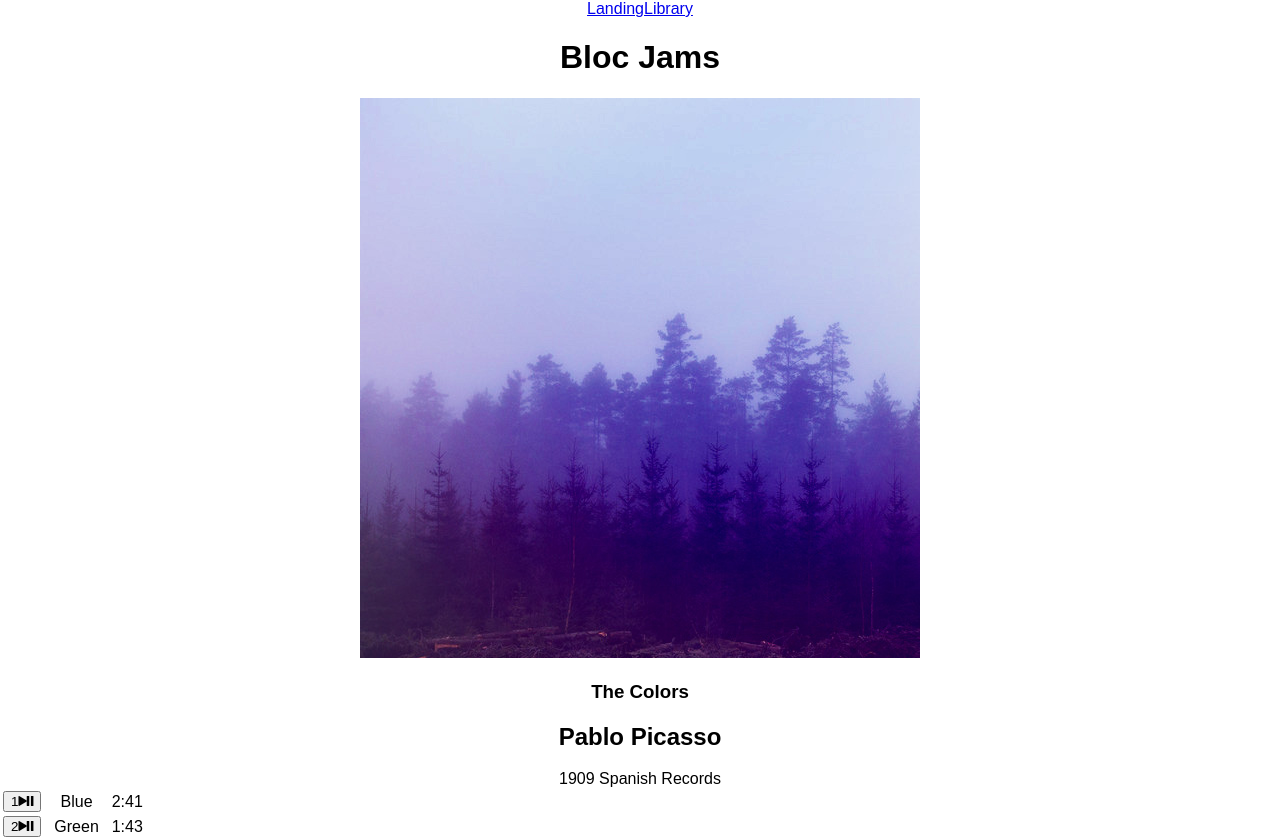
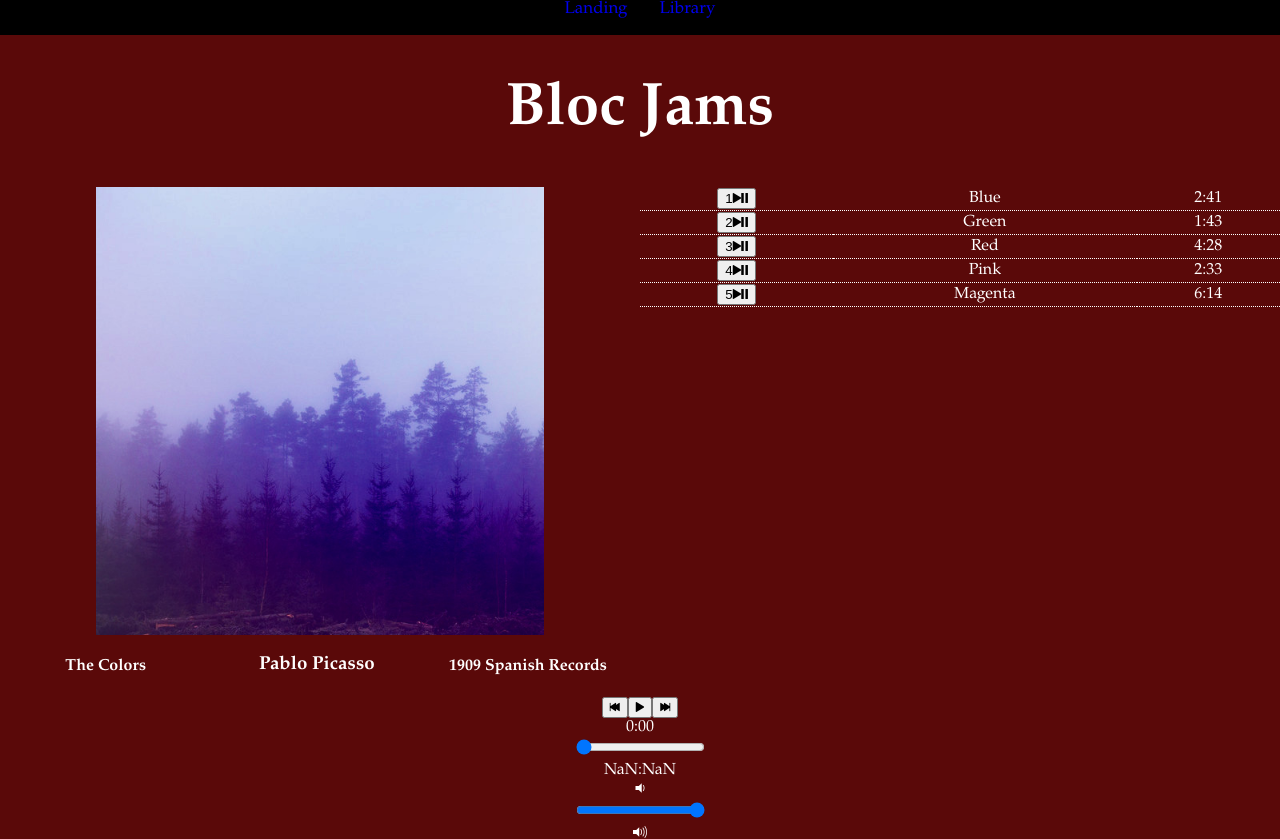
Before and after one commit to rynoronha/MyJams, a React (Create React App) app: page /album/the-colors in a window 1280 px wide. Shown: the top 839 px of the page. Built offline with nearby package versions, Linux system fonts and the light colour scheme.

Commit message:
Checkpoint 10 styling: completed

```diff
--- a/public/index.html
+++ b/public/index.html
@@ -21,6 +21,12 @@
       Learn how to configure a non-root public URL by running `npm run build`.
     -->
     <title>React App</title>
+
+    <style>
+      .album-details {
+
+      }
+    </style>
   </head>
   <body>
     <noscript>
--- a/src/App.js
+++ b/src/App.js
@@ -11,8 +11,8 @@ class App extends Component {
       <div className="App">
         <header>
           <nav>
-             <Link to='/'>Landing</Link>
-             <Link to='/library'>Library</Link>
+             <Link className="Links" to='/'>Landing</Link>
+             <Link className="Links" to='/library'>Library</Link>
           </nav>
           <h1>Bloc Jams</h1>
         </header>
--- a/src/components/Album.js
+++ b/src/components/Album.js
@@ -84,7 +84,7 @@ class Album extends Component {
 
     handleNextClick() {
       const currentIndex = this.state.album.songs.findIndex(song => this.state.currentSong === song);
-      const newIndex = Math.min(4, currentIndex + 1);
+      const newIndex = Math.min(this.state.album.songs.length - 1, currentIndex + 1);
       const newSong = this.state.album.songs[newIndex];
       this.setSong(newSong);
       this.play(newSong);
@@ -109,7 +109,7 @@ class Album extends Component {
         return "-:--";
       }
       else if (seconds <10) {
-        return minutes + ":" + "0" + seconds;
+        return minutes + ":0" + seconds;
       }
       return minutes + ":" + seconds;
     }
@@ -117,12 +117,13 @@ class Album extends Component {
    render() {
      return (
        <section className="album">
+       <div id="col-container">
         <section id="album-info">
-         <img id="album-cover-art" src={this.state.album.albumCover} />
+          <img id="album-cover-art" src={this.state.album.albumCover} alt="album cover art" />
           <div className="album-details">
-          <h1 id="album-title">{this.state.album.title}</h1>
-          <h2 className="artist">{this.state.album.artist}</h2>
-          <div id="release-info">{this.state.album.releaseInfo}</div>
+            <h4 id="album-title">{this.state.album.title}</h4>
+            <h3 className="artist">{this.state.album.artist}</h3>
+            <h4 id="release-info">{this.state.album.releaseInfo}</h4>
           </div>
         </section>
         <table id="song-list">
@@ -142,11 +143,13 @@ class Album extends Component {
                    </button>
                  </td>
                  <td className="song-title">{song.title}</td>
-                 <td className="song-duration">{this.formatTime(parseInt(song.duration))}</td>
+                 <td className="song-duration">{this.formatTime(parseInt(song.duration, 10))}</td>
                </tr>
               )}
           </tbody>
         </table>
+        </div>
+        <div id="player-bar">
           <PlayerBar
            isPlaying={this.state.isPlaying}
            currentSong={this.state.currentSong}
@@ -159,8 +162,8 @@ class Album extends Component {
            handleTimeChange={(e) => this.handleTimeChange(e)}
            handleVolumeChange={(e) => this.handleVolumeChange(e)}
            formatTime={(time) => this.formatTime(time)}
-
          />
+        </div>
        </section>
      );
    }
--- a/src/components/Landing.js
+++ b/src/components/Landing.js
@@ -2,7 +2,7 @@ import React from 'react';
 
 const Landing = () => (
   <section className="landing">
-  <h1 className="hero-title">Turn the music up!</h1>
+  <h2 className="hero-title">Turn the music up!</h2>
 
     <section className="selling-points">
       <div className="point">
--- a/src/components/Library.js
+++ b/src/components/Library.js
@@ -13,12 +13,14 @@ class Library extends Component {
       <section className='library'>
       {
         this.state.albums.map( (album, index) =>
-          <Link to={`/album/${album.slug}`} key={index}>
-          <img src={album.albumCover} alt={album.title} />
+        <div className="Album">
+          <Link className="Album-links" to={`/album/${album.slug}`} key={index}>
+          <img src={album.albumCover} alt={album.title} height="auto " width="75%" />
              <div>{album.title}</div>
              <div>{album.artist}</div>
              <div>{album.songs.length} songs</div>
           </Link>
+        </div>
         )
       }
       </section>
--- a/src/index.css
+++ b/src/index.css
@@ -1,5 +1,119 @@
 body {
   margin: 0;
   padding: 0;
-  font-family: sans-serif;
+  background-color: #5A0909;
+  color: white;
+  font-family: Didot, "Didot LT STD", "Hoefler Text", Garamond, "Times New Roman", serif;
 }
+
+h1 {
+  font-size: 60px;
+  font-weight: bolder;
+}
+
+.hero-title {
+  font-size: 45px;
+}
+.selling-points {
+  overflow: hidden;
+
+}
+.point {
+  display: table;
+  padding-bottom: 99999px;
+  margin-bottom: -99999px;
+  float: left;
+  width: 33.333%;
+  background-color: white;
+  color: #5A0909;
+}
+
+nav {
+  background-color: black;
+  height: 35px;
+}
+nav .Links {
+  text-align: center;
+  padding: 14px 16px;
+  text-decoration: none;
+  font-size: 17px;
+}
+
+nav .Links:visited {
+  color: white;
+}
+
+nav .Links:hover {
+  background-color: #ddd;
+  color: black;
+}
+
+.Album {
+  float: left;
+  width: 50%;
+}
+
+.Album .Album-links {
+  text-decoration: none;
+}
+
+.Album .Album-links:visited {
+  color: white;
+}
+
+#album-info {
+  float: left;
+  width: 50%;
+  display: table-cell;
+}
+
+#song-list {
+  display: table;
+  border-collapse: collapse;
+  float: left;
+  width: 50%;
+  margin: 0 auto;
+}
+
+.song {
+  border-bottom: 0.5px dotted white;
+}
+
+.song:hover {
+  background-color: #ddd;
+  color: black;
+}
+
+
+#album-cover-art {
+  display: block;
+    margin-left: auto;
+    margin-right: auto;
+    width: 70%;
+}
+
+#player-bar {
+
+}
+
+#col-container {
+  display: table;
+  width: 100%;
+  overflow: hidden;
+  margin: auto;
+}
+
+#album-title {
+  float: left;
+  width: 33%;
+}
+
+.artist {
+  float: left;
+  width: 33%;
+}
+
+#release-info {
+  float: left;
+  width: 33%;
+}
```
Lines whose indentation alone changed are shown as unchanged.
